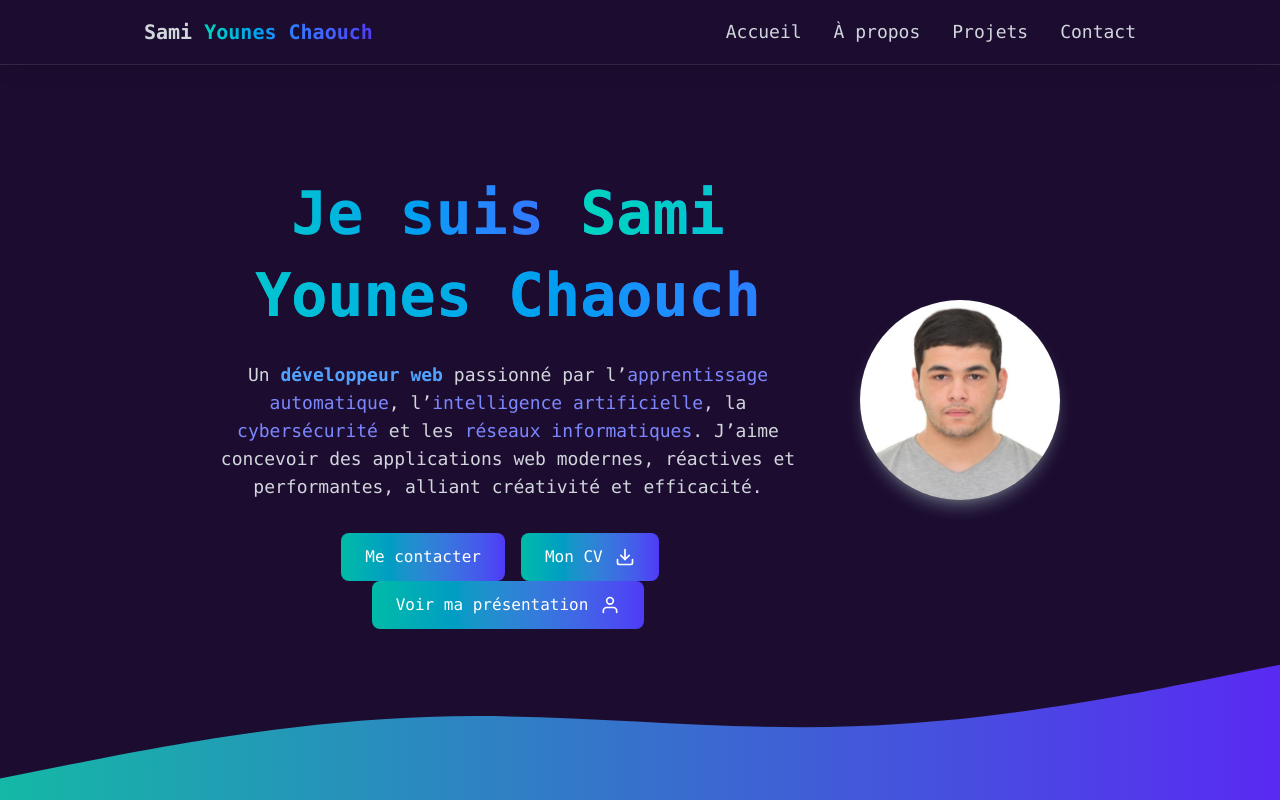
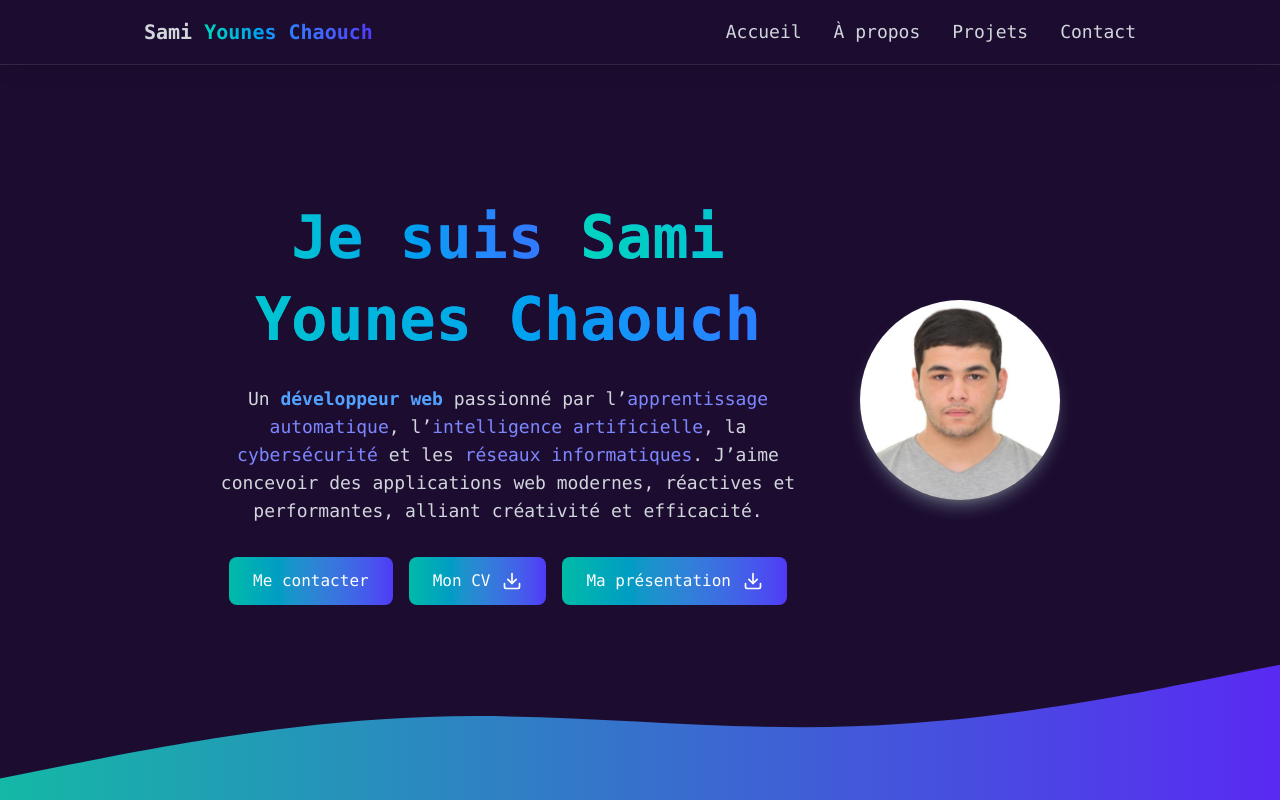
Before and after one commit to AmarBz22/Sami-Portfolio, a React (Vite) app: page / in a window 1280 px wide. Shown: the top 800 px of the page. Built offline with nearby package versions, Linux system fonts and the light colour scheme.

Commit message:
last update

```diff
--- a/src/sections/Home.jsx
+++ b/src/sections/Home.jsx
@@ -1,6 +1,7 @@
 import profileImg from "../assets/sami-photo.jpg";
-import { FiDownload, FiUser } from "react-icons/fi";
-import resume from "../assets/resume.pdf";
+import { FiDownload } from "react-icons/fi";
+import resume from "../assets/Sami_Younes_Chaouch_CV (1).pdf";
+import presentation from "../assets/SAMI PORTFOLIO.pdf";
 
 function Home() {
   return (
@@ -55,11 +56,12 @@ function Home() {
           </a>
 
           <a
-            href="#about"
+            href={presentation}
+            download
             className="bg-gradient-to-r from-teal-500 to-indigo-600 py-3 px-6 rounded-lg font-medium text-white flex items-center hover:-translate-y-1 hover:shadow-[0_0_15px_rgba(59,130,246,0.4)] transition-all duration-300"
           >
-            <span>Voir ma présentation</span>
-            <FiUser className="ml-3 text-xl" />
+            <span>Ma présentation</span>
+            <FiDownload className="ml-3 text-xl" />
           </a>
         </div>
       </div>
```
Also changed, not shown: 2 other files (tests, documents, lock files or other folders).
